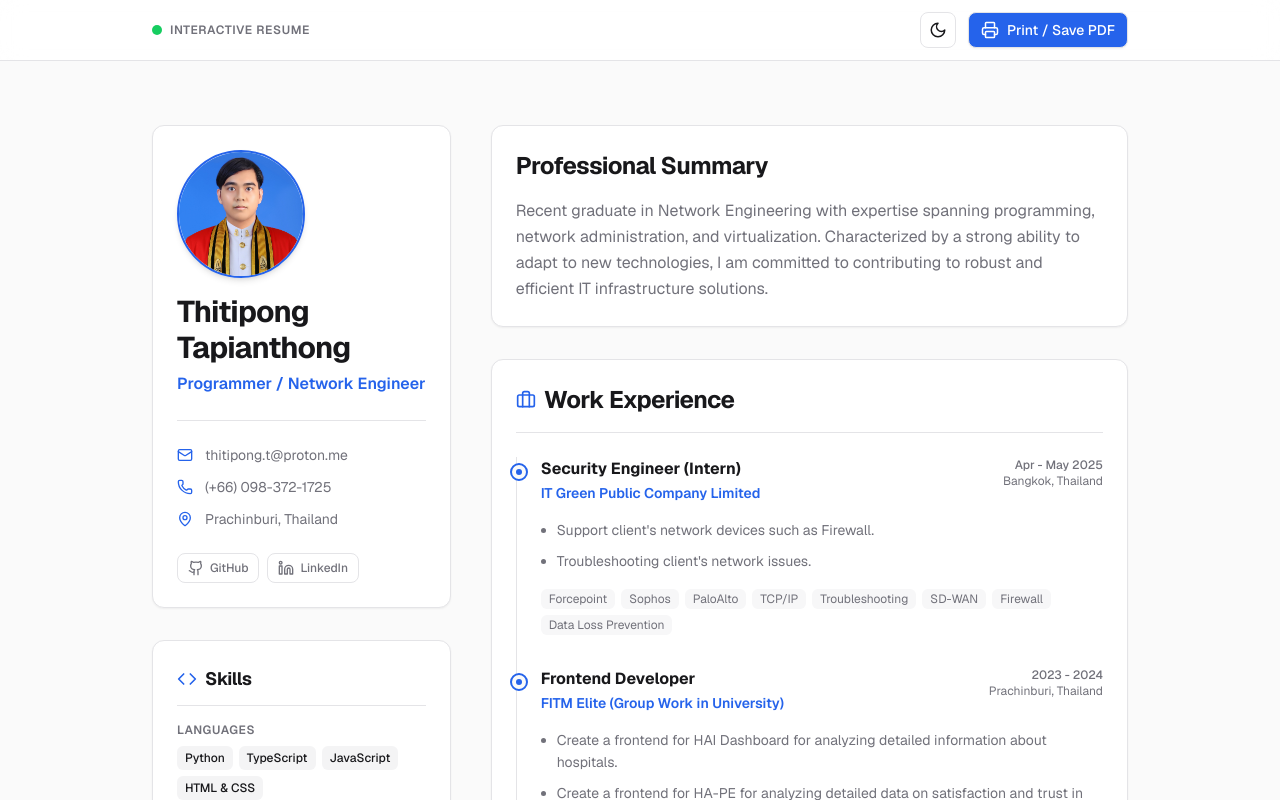
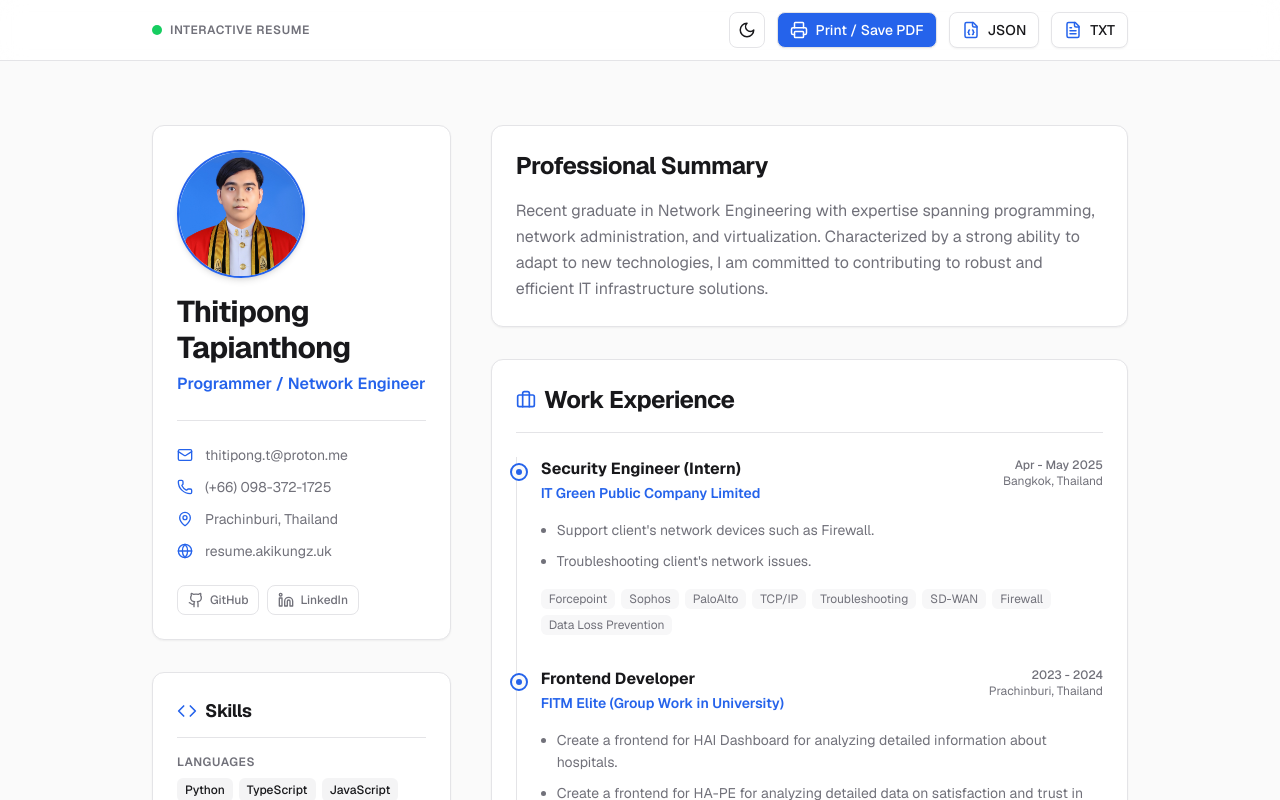
Before and after one commit to akikungz/resume, a Next.js app: page / in a window 1280 px wide. Shown: the top 800 px of the page. Built offline with nearby package versions, Linux system fonts and the light colour scheme.

Commit message:
feat: add download options for resume in JSON and TXT formats, enhance print styles, and update global styles

```diff
--- a/src/app/globals.css
+++ b/src/app/globals.css
@@ -67,6 +67,7 @@ body {
     color: #000000 !important;
     font-size: 11pt !important;
     line-height: 1.4 !important;
+    font-family: Arial, Helvetica, "Nimbus Sans L", sans-serif !important;
   }
 
   /* Force light theme colors on all elements for printing */
@@ -79,6 +80,20 @@ body {
     --accent-muted: #f3f4f6 !important;
     --muted: #4b5563 !important;
     --border: #e5e7eb !important;
+    --font-sans: Arial, Helvetica, "Nimbus Sans L", sans-serif !important;
+    --font-geist-sans: Arial, Helvetica, "Nimbus Sans L", sans-serif !important;
+    --font-geist-mono: Courier New, Courier, monospace !important;
+  }
+
+  /* Disable transitions, animations, filters, shadows to prevent rasterization */
+  *,
+  *::before,
+  *::after {
+    transition: none !important;
+    animation: none !important;
+    box-shadow: none !important;
+    text-shadow: none !important;
+    filter: none !important;
   }
 
   @page {
--- a/src/app/page.tsx
+++ b/src/app/page.tsx
@@ -18,6 +18,8 @@ import {
   Printer,
   ExternalLink,
   X,
+  FileJson,
+  FileText,
 } from "lucide-react";
 import { resumeData } from "@/data/resume";
 
@@ -51,6 +53,107 @@ export default function Home() {
 
   const handlePrint = () => {
     window.print();
+  };
+
+  const handleDownloadJSON = () => {
+    const dataStr = JSON.stringify(resumeData, null, 2);
+    const blob = new Blob([dataStr], { type: "application/json" });
+    const url = URL.createObjectURL(blob);
+    const link = document.createElement("a");
+    link.href = url;
+    link.download = `${resumeData.name.replace(/\s+/g, "_")}_Resume.json`;
+    document.body.appendChild(link);
+    link.click();
+    document.body.removeChild(link);
+    URL.revokeObjectURL(url);
+  };
+
+  const handleDownloadTXT = () => {
+    let txt = `${resumeData.name.toUpperCase()}\n`;
+    txt += `${resumeData.title}\n`;
+    txt += `${resumeData.location} | ${resumeData.phone} | ${resumeData.email}\n`;
+    if (resumeData.website) {
+      txt += `Website: ${resumeData.website}\n`;
+    }
+    txt += `\n${"=".repeat(80)}\n\n`;
+
+    if (resumeData.summary) {
+      txt += `PROFESSIONAL SUMMARY\n`;
+      txt += `${"-".repeat(20)}\n`;
+      txt += `${resumeData.summary}\n\n`;
+    }
+
+    txt += `WORK EXPERIENCE\n`;
+    txt += `${"-".repeat(15)}\n`;
+    for (const exp of resumeData.experience) {
+      txt += `${exp.role} | ${exp.company}\n`;
+      txt += `${exp.period} | ${exp.location}\n`;
+      for (const bullet of exp.description) {
+        txt += `- ${bullet}\n`;
+      }
+      txt += `Technologies: ${exp.technologies.join(", ")}\n\n`;
+    }
+
+    if (resumeData.projects && resumeData.projects.length > 0) {
+      txt += `PROJECTS SHOWCASE\n`;
+      txt += `${"-".repeat(17)}\n`;
+      for (const proj of resumeData.projects) {
+        txt += `${proj.title}${proj.role ? ` - ${proj.role}` : ""}\n`;
+        txt += `${proj.period}\n`;
+        txt += `${proj.description}\n`;
+        txt += `Technologies: ${proj.technologies.join(", ")}\n`;
+        if (proj.githubUrl) txt += `GitHub: ${proj.githubUrl}\n`;
+        if (proj.liveUrl) txt += `Live Demo: ${proj.liveUrl}\n`;
+        txt += `\n`;
+      }
+    }
+
+    txt += `EDUCATION\n`;
+    txt += `${"-".repeat(9)}\n`;
+    for (const edu of resumeData.education) {
+      txt += `${edu.degree}\n`;
+      txt += `${edu.institution} | ${edu.period} | ${edu.location}\n`;
+      if (edu.description) {
+        txt += `${edu.description}\n`;
+      }
+      txt += `\n`;
+    }
+
+    txt += `SKILLS\n`;
+    txt += `${"-".repeat(6)}\n`;
+    for (const cat of resumeData.skills) {
+      txt += `${cat.category}: ${cat.skills.join(", ")}\n`;
+    }
+    txt += `\n`;
+
+    if (resumeData.certifications && resumeData.certifications.length > 0) {
+      txt += `CERTIFICATIONS\n`;
+      txt += `${"-".repeat(14)}\n`;
+      for (const cert of resumeData.certifications) {
+        txt += `${cert.title} - ${cert.issuer} (${cert.date})\n`;
+        if (cert.url) txt += `Credential: ${cert.url}\n`;
+      }
+      txt += `\n`;
+    }
+
+    if (resumeData.languages && resumeData.languages.length > 0) {
+      txt += `LANGUAGES\n`;
+      txt += `${"-".repeat(9)}\n`;
+      for (const lang of resumeData.languages) {
+        txt += `${lang.language} (${lang.proficiency})\n`;
+      }
+      txt += `\n`;
+    }
+
+    const blob = new Blob([txt], { type: "text/plain;charset=utf-8" });
+    const url = URL.createObjectURL(blob);
+    const link = document.createElement("a");
+    link.href = url;
+    link.download = `${resumeData.name.replace(/\s+/g, "_")}_Resume.txt`;
+    document.body.appendChild(link);
+    link.click();
+    document.body.removeChild(link);
+    URL.revokeObjectURL(url);
   };
 
   const getSocialIcon = (platform: string) => {
@@ -119,6 +222,22 @@ export default function Home() {
             >
               <Printer className="h-4.5 w-4.5" />
               <span className="hidden sm:inline">Print / Save PDF</span>
+            </button>
+            <button
+              onClick={handleDownloadJSON}
+              className="flex h-9 gap-2 items-center justify-center rounded-lg border border-border bg-card-bg text-foreground px-3 text-sm font-medium transition-all hover:bg-border/30 hover:scale-105 active:scale-95 shadow-xs"
+              title="Download JSON (Machine Readable)"
+            >
+              <FileJson className="h-4.5 w-4.5 text-accent" />
+              <span className="hidden md:inline">JSON</span>
+            </button>
+            <button
+              onClick={handleDownloadTXT}
+              className="flex h-9 gap-2 items-center justify-center rounded-lg border border-border bg-card-bg text-foreground px-3 text-sm font-medium transition-all hover:bg-border/30 hover:scale-105 active:scale-95 shadow-xs"
+              title="Download TXT (Plain Text)"
+            >
+              <FileText className="h-4.5 w-4.5 text-accent" />
+              <span className="hidden md:inline">TXT</span>
             </button>
           </div>
         </div>
--- a/src/data/resume.ts
+++ b/src/data/resume.ts
@@ -1,5 +1,5 @@
 export interface SocialLink {
-  platform: 'github' | 'linkedin' | 'twitter' | 'website' | 'email' | string;
+  platform: "github" | "linkedin" | "twitter" | "website" | "email" | string;
   url: string;
   label: string;
 }
@@ -74,18 +74,20 @@ export const resumeData: ResumeData = {
   email: "thitipong.t@proton.me",
   phone: "(+66) 098-372-1725",
   location: "Prachinburi, Thailand",
-  summary: "Recent graduate in Network Engineering with expertise spanning programming, network administration, and virtualization. Characterized by a strong ability to adapt to new technologies, I am committed to contributing to robust and efficient IT infrastructure solutions.",
+  website: "https://resume.akikungz.uk",
+  summary:
+    "Recent graduate in Network Engineering with expertise spanning programming, network administration, and virtualization. Characterized by a strong ability to adapt to new technologies, I am committed to contributing to robust and efficient IT infrastructure solutions.",
   socials: [
     {
       platform: "github",
       url: "https://github.com/akikungz",
-      label: "GitHub"
+      label: "GitHub",
     },
     {
       platform: "linkedin",
       url: "https://www.linkedin.com/in/thitipong-tapianthong-67b168265",
-      label: "LinkedIn"
-    }
+      label: "LinkedIn",
+    },
   ],
   experience: [
     {
@@ -117,58 +119,104 @@ export const resumeData: ResumeData = {
         "Create a frontend for HAI Dashboard for analyzing detailed information about hospitals.",
         "Create a frontend for HA-PE for analyzing detailed data on satisfaction and trust in hospitals.",
       ],
-      technologies: [
-        "React",
-        "Tailwind CSS",
-        "TypeScript",
-      ]
-    }
+      technologies: ["React", "Tailwind CSS", "TypeScript"],
+    },
   ],
   education: [
     {
       institution: "King Mongkut's University of Technology North Bangkok",
       degree: "Bachelor of Engineering in Information and Network Engineering",
       period: "2022 - 2025",
-      location: "Prachinburi, Thailand"
-    }
+      location: "Prachinburi, Thailand",
+    },
   ],
   projects: [
     {
-      title: "Cluster-Based Platform for Supporting Teaching and Academic Activities in the Department of Information Technology",
+      title:
+        "Cluster-Based Platform for Supporting Teaching and Academic Activities in the Department of Information Technology",
       period: "2025",
-      description: "A virtual cluster platform designed to simplify and automate Linux VM provisioning for academic coursework and projects. It features an RBAC-enabled web interface for students and faculty, an API service for user and virtual machine orchestration, and a VM management backend interfacing with Proxmox to optimize server resource utilization.",
-      technologies: ["Next.js", "React", "Tailwind CSS", "TypeScript", "Bun", "ElysiaJS", "PostgreSQL", "Redis", "Docker", "Kubernetes", "Proxmox", "Nginx"],
-    }
+      description:
+        "A virtual cluster platform designed to simplify and automate Linux VM provisioning for academic coursework and projects. It features an RBAC-enabled web interface for students and faculty, an API service for user and virtual machine orchestration, and a VM management backend interfacing with Proxmox to optimize server resource utilization.",
+      technologies: [
+        "Next.js",
+        "React",
+        "Tailwind CSS",
+        "TypeScript",
+        "Bun",
+        "ElysiaJS",
+        "PostgreSQL",
+        "Redis",
+        "Docker",
+        "Kubernetes",
+        "Proxmox",
+        "Nginx",
+      ],
+    },
   ],
   skills: [
     {
       category: "Languages",
-      skills: ["Python", "TypeScript", "JavaScript", "HTML & CSS"]
+      skills: ["Python", "TypeScript", "JavaScript", "HTML & CSS"],
     },
     {
       category: "Frameworks & Libraries",
-      skills: ["React", "Next.js (App Router)", "Node.js", "Express", "ElysiaJS", "Tailwind CSS", "Prisma", "Bun"]
+      skills: [
+        "React",
+        "Next.js (App Router)",
+        "Node.js",
+        "Express",
+        "ElysiaJS",
+        "Tailwind CSS",
+        "Prisma",
+        "Bun",
+      ],
     },
     {
       category: "Infrastructure & Tools",
-      skills: ["PostgreSQL", "Redis", "Docker", "Git", "GitHub Actions", "Proxmox", "Linux", "Kubernetes", "VMware ESXi", "Nginx"]
+      skills: [
+        "PostgreSQL",
+        "Redis",
+        "Docker",
+        "Git",
+        "GitHub Actions",
+        "Proxmox",
+        "Linux",
+        "Kubernetes",
+        "VMware ESXi",
+        "Nginx",
+      ],
     },
     {
       category: "Network",
-      skills: ["TCP/IP", "VLAN", "Subnetting", "DHCP", "DNS", "Routing", "Troubleshooting", "Wireless", "Firewall", "SD-WAN", "VPN", "Data Loss Prevention", "Cisco", "Forcepoint", "Sophos", "PaloAlto"]
+      skills: [
+        "TCP/IP",
+        "VLAN",
+        "Subnetting",
+        "DHCP",
+        "DNS",
+        "Routing",
+        "Troubleshooting",
+        "Wireless",
+        "Firewall",
+        "SD-WAN",
+        "VPN",
+        "Data Loss Prevention",
+        "Cisco",
+        "Forcepoint",
+        "Sophos",
+        "PaloAlto",
+      ],
     },
   ],
-  certifications: [
-
-  ],
+  certifications: [],
   languages: [
     {
       language: "Thai",
-      proficiency: "Native"
+      proficiency: "Native",
     },
     {
       language: "English",
-      proficiency: "Basic"
-    }
-  ]
+      proficiency: "Basic",
+    },
+  ],
 };
```
